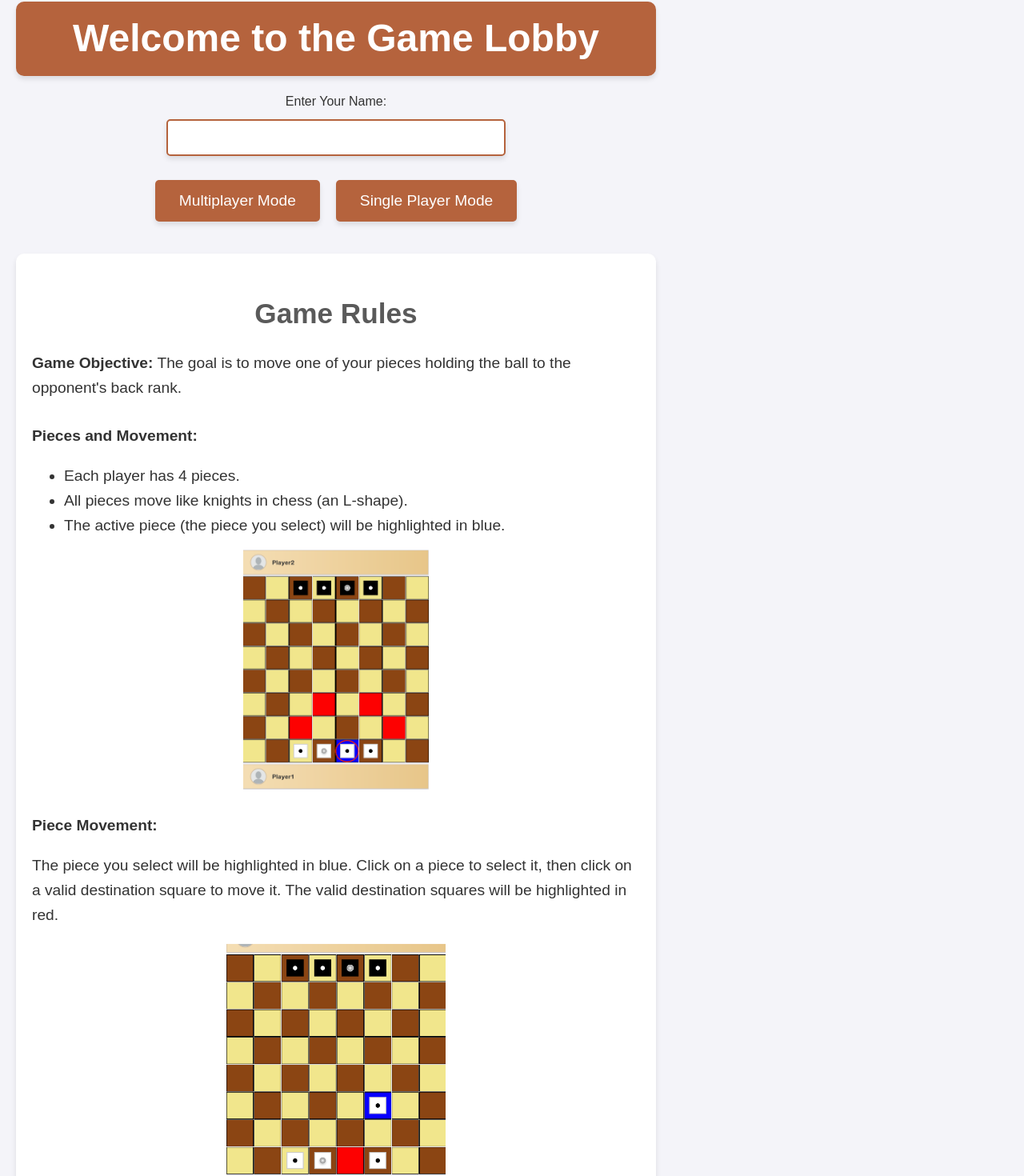
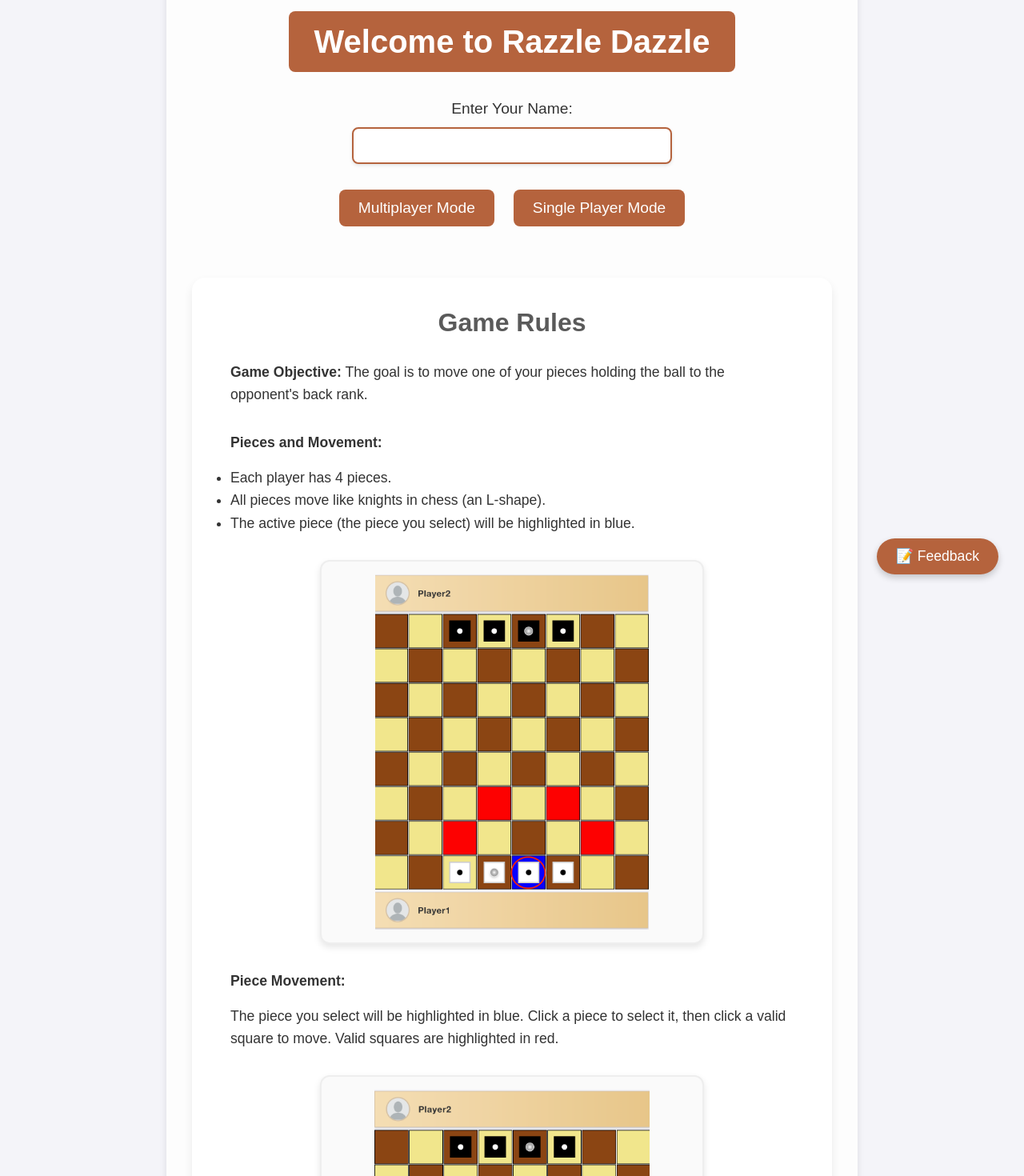
Before and after one commit to bbeizer/rd-frontend, a React (Vite) app: page / in a window 1280 px wide. Shown: the part 50-1520 px from the top of the page at 80% size. Built offline with nearby package versions, Linux system fonts and the light colour scheme.

Commit message:
cleaned up CSS for homepage

```diff
--- a/src/components/lobby/lobby.css
+++ b/src/components/lobby/lobby.css
@@ -1,62 +1,117 @@
-/* ✅ General Styles */
+/* ✅ General Reset and Base Styles */
+* {
+  box-sizing: border-box;
+  margin: 0;
+  padding: 0;
+}
+
 body {
   font-family: 'Arial', sans-serif;
   background-color: #f4f4f9;
   color: #333;
-  margin: 0;
-  padding: 0;
-  box-sizing: border-box;
+  min-height: 100vh;
+  display: flex;
+  justify-content: center;
+  align-items: flex-start;
+  padding: 2rem;
 }
 
-/* ✅ Lobby Styles */
+/* ✅ Page Container */
+.page-container {
+  width: 100%;
+  max-width: 60rem; /* 960px */
+  display: flex;
+  flex-direction: column;
+  align-items: center;
+}
+
+/* ✅ Lobby Container */
 .lobby {
-  max-width: 800px;
-  margin: 0 auto;
-  padding: 20px;
+  width: 100%;
+  display: flex;
+  flex-direction: column;
+  align-items: center;
+  padding: 2rem;
+  background-color: #fdfdfd;
+  border-radius: 0.75rem;
+  box-shadow: 0 4px 8px rgba(0, 0, 0, 0.1);
+}
+
+/* ✅ Header */
+.header h1 {
+  font-size: 2.5rem;
+  background: #b5633d;
+  color: white;
+  padding: 1rem 2rem;
+  border-radius: 0.5rem;
+  margin-bottom: 2rem;
   text-align: center;
 }
 
-.header h1 {
-  font-size: 3em;
-  margin-bottom: 20px;
-  color: white;
-  background-color: #b5633d;
-  padding: 20px;
-  border-radius: 10px;
-  box-shadow: 0px 4px 6px rgba(0, 0, 0, 0.1);
+/* ✅ Input Section */
+.input-container {
+  width: 100%;
+  max-width: 25rem;
+  display: flex;
+  flex-direction: column;
+  align-items: center;
+  margin-bottom: 2rem;
 }
 
-/* ✅ Input Field */
-.input-container {
-  margin: 20px 0;
+.input-container label {
+  font-size: 1.2rem;
+  margin-bottom: 0.5rem;
 }
 
 #name {
-  padding: 10px;
-  font-size: 1.2em;
   width: 100%;
-  max-width: 400px;
-  margin: 10px auto;
-  display: block;
+  padding: 0.75rem;
+  font-size: 1rem;
   border: 2px solid #b5633d;
-  border-radius: 5px;
-  box-shadow: 0px 4px 6px rgba(0, 0, 0, 0.1);
+  border-radius: 0.5rem;
+  box-shadow: 0 2px 4px rgba(0, 0, 0, 0.1);
 }
 
-/* ✅ Buttons */
-.button {
-  padding: 15px 30px;
-  font-size: 1.2em;
+.floating-feedback-button {
+  position: fixed;
+  bottom: 2rem;
+  right: 2rem;
+  padding: 0.75rem 1.5rem;
+  font-size: 1.1rem;
   background-color: #b5633d;
   color: white;
   border: none;
-  border-radius: 5px;
-  margin: 10px;
+  border-radius: 2rem;
   cursor: pointer;
-  transition:
-    background-color 0.3s,
-    transform 0.3s;
-  box-shadow: 0px 4px 6px rgba(0, 0, 0, 0.1);
+  box-shadow: 0 4px 8px rgba(0, 0, 0, 0.2);
+  transition: background-color 0.3s, transform 0.3s;
+  z-index: 1000;
+}
+
+.floating-feedback-button:hover {
+  background-color: #a55233;
+  transform: scale(1.1);
+}
+
+
+/* ✅ Button Group */
+.button-group {
+  display: flex;
+  gap: 1.5rem;
+  margin-bottom: 2rem;
+  flex-wrap: wrap;
+  justify-content: center;
+}
+
+.button {
+  padding: 0.75rem 1.5rem;
+  font-size: 1.2rem;
+  background-color: #b5633d;
+  color: white;
+  border: none;
+  border-radius: 0.5rem;
+  cursor: pointer;
+  transition: all 0.2s ease-in-out;
 }
 
 .button:hover {
@@ -64,21 +119,20 @@ body {
   transform: scale(1.05);
 }
 
-/* ✅ MODAL Styles */
+/* ✅ Modal Styles */
 .modal {
   position: fixed;
   top: 50%;
   left: 50%;
   transform: translate(-50%, -50%);
   background: white;
-  padding: 20px;
+  padding: 2rem;
   width: 90%;
-  max-width: 400px;
+  max-width: 25rem;
+  border-radius: 0.75rem;
+  box-shadow: 0 4px 10px rgba(0, 0, 0, 0.2);
   text-align: center;
-  border-radius: 10px;
-  box-shadow: 0px 4px 10px rgba(0, 0, 0, 0.2);
   z-index: 1000;
-  animation: fadeIn 0.5s ease-in-out;
 }
 
 .modal-overlay {
@@ -89,44 +143,17 @@ body {
   height: 100%;
   background: rgba(0, 0, 0, 0.5);
   z-index: 999;
-  animation: fadeIn 0.5s ease-in-out;
-}
-
-.modal p {
-  font-size: 1.2em;
-  color: #333;
-  margin-bottom: 20px;
-}
-
-.modal-close {
-  padding: 10px 20px;
-  font-size: 1em;
-  background-color: #b5633d;
-  color: white;
-  border: none;
-  border-radius: 5px;
-  cursor: pointer;
-  transition:
-    background-color 0.3s,
-    transform 0.3s;
-}
-
-.modal-close:hover {
-  background-color: #a55233;
-  transform: scale(1.05);
 }
 
 /* ✅ Color Selection Buttons */
 .color-button {
-  padding: 10px 20px;
-  font-size: 1.2em;
-  margin: 10px;
+  padding: 0.75rem 1.5rem;
+  font-size: 1.2rem;
+  margin: 0.5rem;
   border: none;
-  border-radius: 5px;
+  border-radius: 0.5rem;
   cursor: pointer;
-  transition:
-    background-color 0.3s,
-    transform 0.3s;
+  transition: all 0.2s ease-in-out;
 }
 
 .color-button.white {
@@ -146,111 +173,84 @@ body {
 
 /* ✅ Rules Section */
 .rules {
-  margin-top: 30px;
+  margin-top: 2rem;
+  width: 100%;
+  max-width: 50rem;
+  background-color: white;
+  padding: 2rem 3rem;
+  border-radius: 1rem;
+  box-shadow: 0px 6px 12px rgba(0, 0, 0, 0.08);
   text-align: left;
-  background-color: white;
-  padding: 20px;
-  border-radius: 10px;
-  box-shadow: 0px 4px 6px rgba(0, 0, 0, 0.1);
+  box-sizing: border-box;
+  overflow-x: hidden;
 }
 
 .rules h2 {
-  font-size: 2.2em;
-  margin-bottom: 20px;
+  font-size: 2rem;
+  margin-bottom: 1.5rem;
+  text-align: center;
   color: #5a5a5a;
-  text-align: center;
 }
 
 .section {
-  margin-bottom: 30px;
+  margin-bottom: 2rem;
 }
 
 .section p,
 .section ul {
-  font-size: 1.2em;
+  font-size: 1.1rem;
   line-height: 1.6;
-  margin-bottom: 10px;
+  margin-bottom: 1rem;
 }
 
-/* ✅ Image Styling */
-.image-container {
-  text-align: center;
-  margin: 15px 0;
+.image-container,
+.animation-container {
+  width: 100%;
+  max-width: 30rem;
+  aspect-ratio: 1 / 1; /* 🧹 always square */
+  background: #fafafa;
+  border: 2px solid #eee;
+  border-radius: 0.75rem;
+  padding: 1rem;
+  margin: 2rem auto;
+  overflow: hidden;
+  box-shadow: 0px 4px 8px rgba(0,0,0,0.1);
+  display: flex;
+  justify-content: center;
+  align-items: center;
 }
 
 img {
-  max-width: 60%;
-  max-height: 300px;
-  height: auto;
-  margin: 10px auto;
-  display: block;
+  width: 100%;
+  height: 100%;
+  object-fit: contain;
+  animation: fadeInImage 0.6s ease-in-out;
 }
 
 /* ✅ Animations */
-.animation-container {
-  text-align: center;
-  margin: 20px auto;
-  width: 60%;
-  max-height: 300px;
-}
-
 .move-animation {
-  width: 100%;
-  height: auto;
   animation: transitionPiece 5s infinite;
-  object-fit: cover;
 }
 
 .pass-animation {
-  width: 100%;
-  height: auto;
   animation: passTransition 5s infinite;
-  object-fit: cover;
 }
 
 @keyframes passTransition {
-  0% {
-    opacity: 1;
-    content: url('/images/pass1.png');
-  }
-  25% {
-    opacity: 1;
-    content: url('/images/pass2.png');
-  }
-  50% {
-    opacity: 1;
-    content: url('/images/pass3.png');
-  }
-  75% {
-    opacity: 1;
-    content: url('/images/pass4.png');
-  }
-  100% {
-    opacity: 1;
-    content: url('/images/pass1.png');
-  }
+  0% { content: url('/images/pass1.png'); }
+  25% { content: url('/images/pass2.png'); }
+  50% { content: url('/images/pass3.png'); }
+  75% { content: url('/images/pass4.png'); }
+  100% { content: url('/images/pass1.png'); }
 }
 
 @keyframes transitionPiece {
-  0% {
-    opacity: 1;
-    content: url('/images/startingPiece.png');
-  }
-  50% {
-    opacity: 1;
-    content: url('/images/movedStartingPiece.png');
-  }
-  100% {
-    opacity: 1;
-    content: url('/images/startingPiece.png');
-  }
+  0% { content: url('/images/startingPiece.png'); }
+  50% { content: url('/images/movedStartingPiece.png'); }
+  100% { content: url('/images/startingPiece.png'); }
 }
 
-@keyframes fadeIn {
-  from {
-    opacity: 0;
-  }
-  to {
-    opacity: 1;
-  }
+@keyframes fadeInImage {
+  from { opacity: 0; transform: scale(0.95); }
+  to { opacity: 1; transform: scale(1); }
 }
--- a/src/components/lobby/lobby.tsx
+++ b/src/components/lobby/lobby.tsx
@@ -66,140 +66,94 @@ function Lobby() {
     }
   };
 
-
   return (
+    <div className="page-container">
       <div className="lobby">
         <div className="header">
-        <h1>Welcome to the Game Lobby</h1>
+          <h1>Welcome to Razzle Dazzle</h1>
         </div>
         <div className="input-container">
           <label htmlFor="name">Enter Your Name:</label>
           <input type="text" id="name" value={name} onChange={(e) => setName(e.target.value)} />
         </div>
-      <button className="button multiplayer" onClick={handleJoinGame}>
-        Multiplayer Mode
+        <div className="button-group">
+          <button className="floating-feedback-button" onClick={() => window.open('https://your-feedback-form-link.com', '_blank')}>
+            📝 Feedback
           </button>
+          <button className="button" onClick={handleJoinGame}>Multiplayer Mode</button>
+          <button className="button" onClick={handleSinglePlayerGame}>Single Player Mode</button>
+        </div>
         {waitingForPlayer && (
           <Modal>
-          {' '}
-          <h2>Waiting for another player to join...</h2>{' '}
+            <h2>Waiting for another player to join...</h2>
           </Modal>
         )}
-      <button className="button singleplayer" onClick={handleSinglePlayerGame}>
-        Single Player Mode
-      </button>
         {showColorModal && (
           <Modal>
-          <h2> Choose Your Color</h2>
-          <button className="color-button white" onClick={() => handleSelectColor('white')}>
-            Play as White
-          </button>
-          <button className="color-button black" onClick={() => handleSelectColor('black')}>
-            Play as Black
-          </button>
+            <h2>Choose Your Color</h2>
+            <button className="color-button white" onClick={() => handleSelectColor('white')}>Play as White</button>
+            <button className="color-button black" onClick={() => handleSelectColor('black')}>Play as Black</button>
           </Modal>
         )}
         <div className="rules">
           <h2>Game Rules</h2>
-
           <div className="section">
-          <p>
-            <strong>Game Objective:</strong> The goal is to move one of your pieces holding the ball
-            to the opponent&apos;s back rank.
-          </p>
+            <p><strong>Game Objective:</strong> The goal is to move one of your pieces holding the ball to the opponent's back rank.</p>
           </div>
-
           <div className="section">
-          <p>
-            <strong>Pieces and Movement:</strong>
-          </p>
+            <p><strong>Pieces and Movement:</strong></p>
             <ul>
               <li>Each player has 4 pieces.</li>
               <li>All pieces move like knights in chess (an L-shape).</li>
               <li>The active piece (the piece you select) will be highlighted in blue.</li>
             </ul>
             <div className="image-container">
-            <img
-              src="/images/activePieceHighlighted.png"
-              alt="Highlighted Active Piece"
-              className="static-image"
-            />
+              <img src="/images/activePieceHighlighted.png" alt="Highlighted Active Piece" className="static-image" />
             </div>
           </div>
-
           <div className="section">
-          <p>
-            <strong>Piece Movement:</strong>
-          </p>
-          <p>
-            The piece you select will be highlighted in blue. Click on a piece to select it, then
-            click on a valid destination square to move it. The valid destination squares will be
-            highlighted in red.
-          </p>
+            <p><strong>Piece Movement:</strong></p>
+            <p>The piece you select will be highlighted in blue. Click a piece to select it, then click a valid square to move. Valid squares are highlighted in red.</p>
             <div className="animation-container">
               <img src="/images/startingPiece.png" alt="Starting Piece" className="move-animation" />
             </div>
           </div>
-
           <div className="section">
-          <p>
-            <strong>The Ball:</strong>
-          </p>
+            <p><strong>The Ball:</strong></p>
             <ul>
               <li>One piece on each side starts with a metal ball.</li>
               <li>The piece holding the ball cannot move but can pass the ball to another piece.</li>
             </ul>
             <div className="image-container">
-            <img
-              src="/images/startPosition.png"
-              alt="Start Position"
-              className="static-image"
-              id="startPos"
-            />
+              <img src="/images/startPosition.png" alt="Start Position" className="static-image" />
             </div>
           </div>
-
           <div className="section">
-          <p>
-            <strong>Passing the Ball:</strong>
-          </p>
+            <p><strong>Passing the Ball:</strong></p>
             <ul>
-            <li>
-              The ball can be passed to any of the player&apos;s pieces that are laterally or
-              diagonally adjacent.
-            </li>
-            <li>The path for passing the ball must be clear of opponent&apos;s pieces.</li>
+              <li>The ball can be passed to any adjacent piece (lateral or diagonal).</li>
+              <li>The path must be clear of opponent's pieces.</li>
             </ul>
             <div className="animation-container">
               <img src="/images/pass1.png" alt="Passing Ball" className="pass-animation" />
             </div>
           </div>
           <div className="section">
-          <p>
-            <strong>Gameplay:</strong>
-          </p>
+            <p><strong>Gameplay:</strong></p>
             <ul>
-            <li>On a turn, a player can either move one piece or pass the ball.</li>
-            <li>The turn ends when the player presses the &quot;Pass Turn&quot; button.</li>
+              <li>Move a piece or pass the ball on your turn.</li>
+              <li>Press "Pass Turn" to end your move.</li>
               <li>Turns alternate between players.</li>
             </ul>
             <div className="image-container">
-            <img
-              src="/images/passTurn.png"
-              alt="Pass Turn"
-              className="static-image"
-              id="passTurn"
-            />
+              <img src="/images/passTurn.png" alt="Pass Turn" className="static-image" />
             </div>
           </div>
-
           <div className="section">
-          <p>
-            <strong>Winning the Game:</strong> The first player to move a piece holding the ball to
-            the opponent&apos;s back rank wins the game.
-          </p>
+            <p><strong>Winning the Game:</strong> Move a piece holding the ball to the opponent's back rank to win.</p>
             <div className="image-container">
-            <img src="/images/win.png" alt="Winning Move" className="static-image" id="win" />
+              <img src="/images/win.png" alt="Winning Move" className="static-image" />
+            </div>
           </div>
         </div>
       </div>
```
Lines whose indentation alone changed are shown as unchanged.
